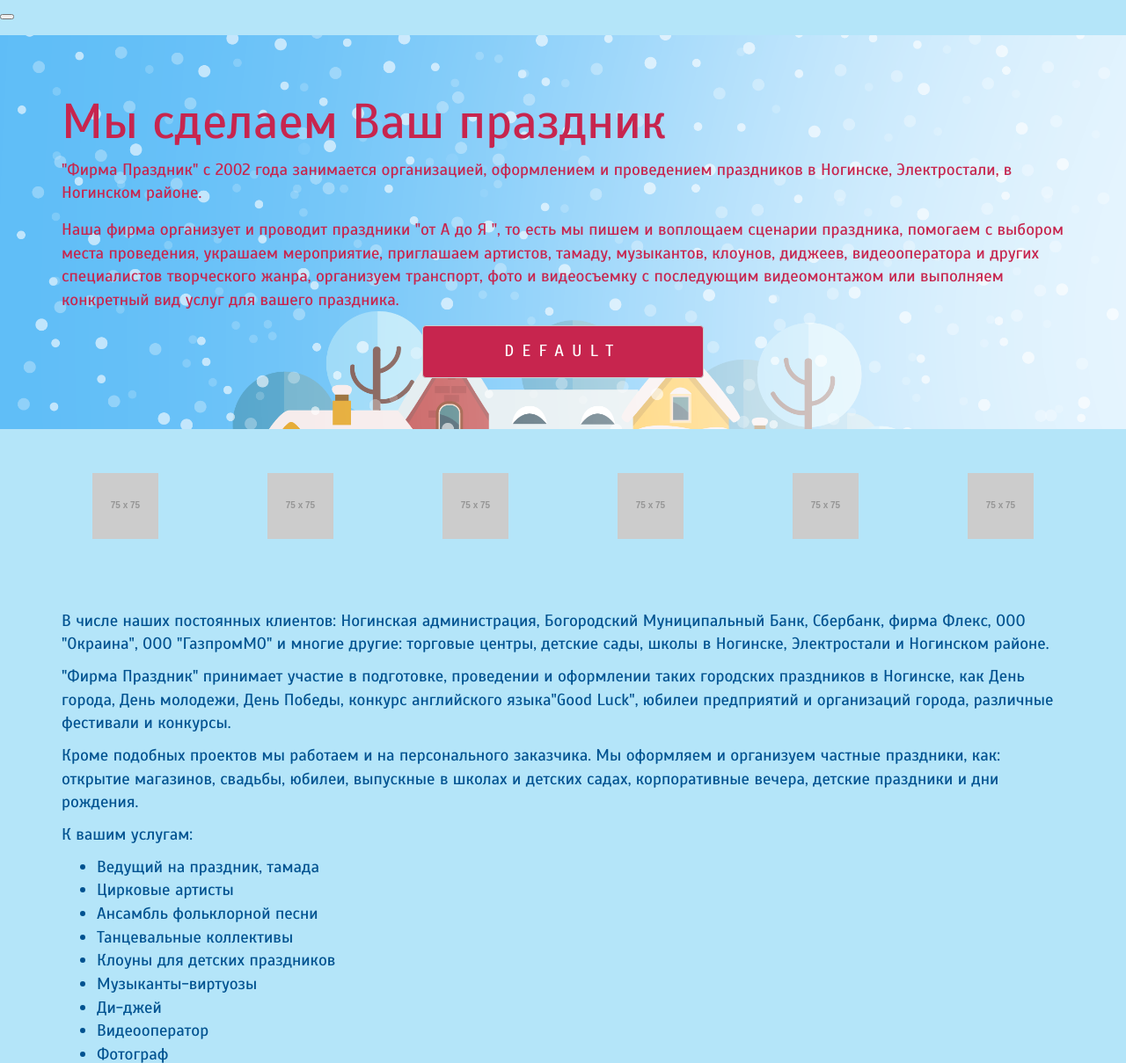
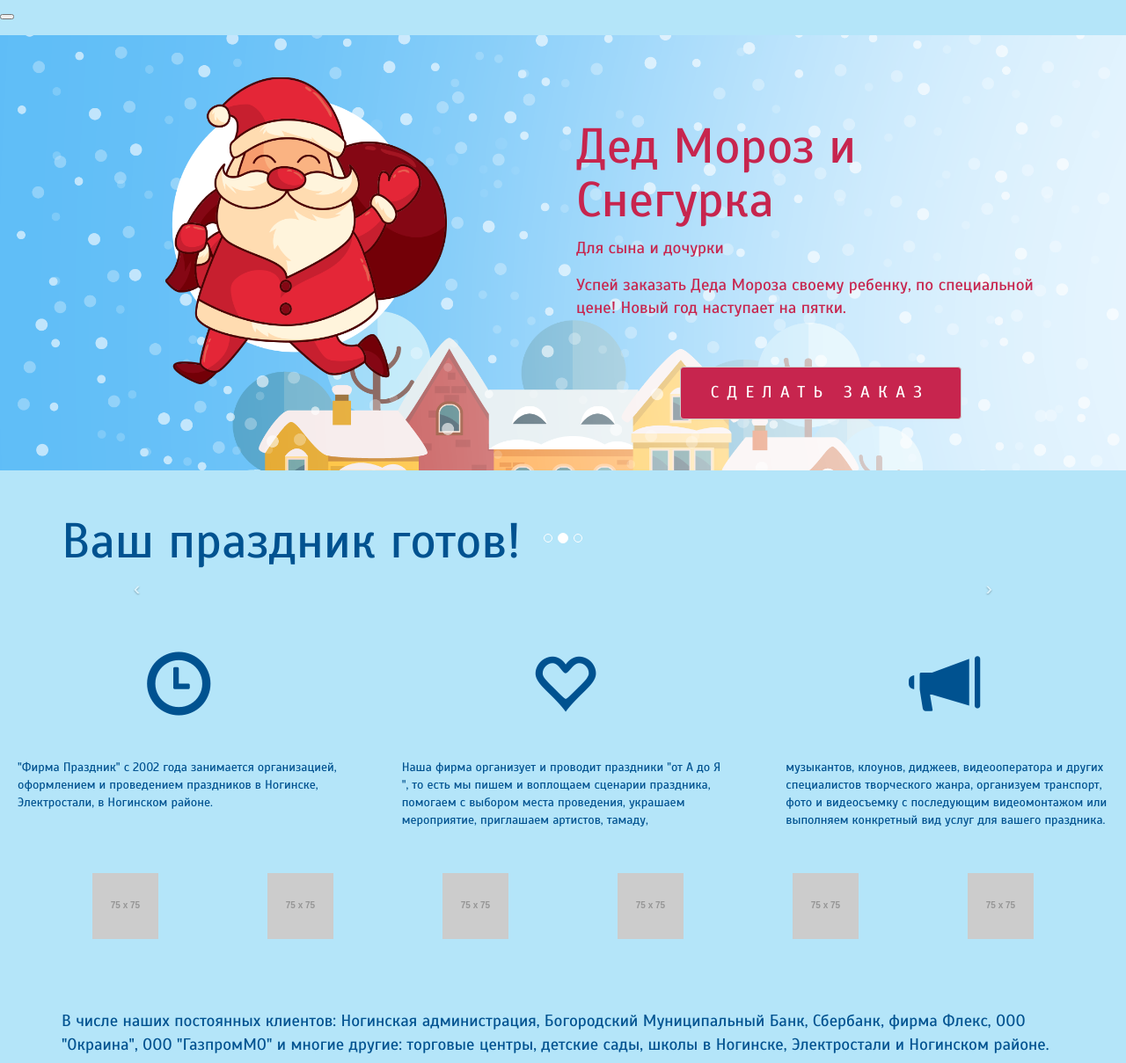
Before and after one commit to BeVigilant1/firmaprazdnik, a website: page index.html in a window 1280 px wide. Shown: the top 1209 px of the page at 88% size. Drawn offline with nearby package versions, Linux system fonts and the light colour scheme; placeholder pictures from the web are drawn by us; some icons are missing.

Commit message:
adding files

```diff
--- a/index.html
+++ b/index.html
@@ -6,6 +6,8 @@
     <meta name="viewport" content="width=device-width, initial-scale=1">
     <!-- The above 3 meta tags *must* come first in the head; any other head content must come *after* these tags -->
     <title>Фирма праздник</title>
+
+    <script src="https://ajax.googleapis.com/ajax/libs/jquery/3.1.1/jquery.min.js"></script>
 
     <!-- Bootstrap -->
     <link rel="stylesheet" href="https://maxcdn.bootstrapcdn.com/bootstrap/4.0.0-alpha.5/css/bootstrap.min.css" integrity="sha384-AysaV+vQoT3kOAXZkl02PThvDr8HYKPZhNT5h/CXfBThSRXQ6jW5DO2ekP5ViFdi" crossorigin="anonymous">
@@ -60,19 +62,110 @@
 
           <div class="container">
 
-            <h1>Мы сделаем Ваш праздник</h1>
+            <div class="row">
 
-            <p>"Фирма Праздник" c 2002 года занимается организацией, оформлением и проведением праздников в Ногинске, Электростали, в Ногинском районе.</p>
+                <div class="col-md-6 col-sm-6 centered">
 
-            <p>Наша фирма организует и проводит праздники "от А до  Я  ", то есть мы пишем и воплощаем сценарии праздника, помогаем с выбором места проведения, украшаем мероприятие, приглашаем артистов, тамаду, музыкантов, клоунов, диджеев, видеооператора и других специалистов творческого жанра, организуем транспорт, фото и видеосъемку с последующим видеомонтажом или выполняем конкретный вид услуг для вашего праздника.</p>
+                    <img class="img-responsive morozik" src="img/morozik.png" alt="Дед Мороз">
 
-          <button type="button" class="btn btn-default float-xs-right">Default</button>
+                </div>
+
+                <div class="col-md-6 col-sm-6">
+
+                    <div class="info centered">
+
+                          <h1>Дед Мороз и Снегурка</h1>
+
+                          <p>Для сына и дочурки</p>
+
+                          <p>Успей заказать Деда Мороза своему ребенку, по специальной цене! Новый год наступает на пятки.</p>
+
+                     </div>
+
+                          <button type="button" class="btn btn-default">Сделать заказ</button>
+
+
+
+                </div>
+
+            </div>
 
           </div>
 
       </div>
 
+
+
       <div class="container">
+
+        <h1>Ваш праздник готов!</h1>
+
+          <div class="row">
+            <div class="container">
+                      <div id="carousel" class="carousel slide carousel-fade" data-ride="carousel">
+    <ol class="carousel-indicators">
+        <li data-target="#carousel" data-slide-to="0" class="active"></li>
+        <li data-target="#carousel" data-slide-to="1"></li>
+        <li data-target="#carousel" data-slide-to="2"></li>
+    </ol>
+    <!-- Carousel items -->
+    <div class="carousel-inner">
+        <div class="active item"></div>
+        <div class="item"></div>
+        <div class="item"></div>
+    </div>
+    <!-- Carousel nav -->
+    <a class="carousel-control left" href="#carousel" data-slide="prev">&lsaquo;</a>
+    <a class="carousel-control right" href="#carousel" data-slide="next">&rsaquo;</a>
+</div>
+                    </div>
+            </div>
+          </div>
+
+
+          <div class="row flat-icons">
+
+              <div class="col-md-4">
+
+
+                 <div class="texter">
+
+                        <span class="glyphicon glyphicon-time"></span>
+
+                        <p>"Фирма Праздник" c 2002 года занимается организацией, оформлением и проведением праздников в Ногинске, Электростали, в Ногинском районе.</p>
+
+                  </div>
+
+              </div>
+
+              <div class="col-md-4">
+
+                 <div class="texter">
+
+                        <span class="glyphicon glyphicon-heart-empty"></span>
+                                <p>Наша фирма организует и проводит праздники "от А до  Я  ", то есть мы пишем и воплощаем сценарии праздника, помогаем с выбором места проведения, украшаем мероприятие, приглашаем артистов, тамаду,</p>
+                  </div>
+              </div>
+
+              <div class="col-md-4">
+                    <div class="texter">
+
+                        <span class="glyphicon glyphicon-bullhorn"></span>
+
+                  <p>музыкантов, клоунов, диджеев, видеооператора и других специалистов творческого жанра, организуем транспорт, фото и видеосъемку с последующим видеомонтажом или выполняем конкретный вид услуг для вашего праздника.</p>
+                    </div>
+              </div>
+            </div>
+
+
+
+
+
+      </div>
+
+
+
+      <div class="container clearfix">
 
           <div class="logos col-md-12">
 
@@ -145,6 +238,8 @@
 
    <footer>
 
+     <div class="container">
+
           <p>
               Контакты "Фирмы Праздник":
               8(905) 559 92 91, 8(903) 237 00 86.
@@ -153,14 +248,18 @@
               Наша почта kovtungal@mail.ru
           </p>
 
+      </div>
+
    </footer>
 
+ <script src="js/app.js"></script>
+   <script src="https://maxcdn.bootstrapcdn.com/bootstrap/4.0.0-alpha.5/js/bootstrap.min.js" integrity="sha384-BLiI7JTZm+JWlgKa0M0kGRpJbF2J8q+qreVrKBC47e3K6BW78kGLrCkeRX6I9RoK" crossorigin="anonymous"></script>
+   <!-- jQuery (necessary for Bootstrap's JavaScript plugins) -->
 
-   <script src="js/bootstrap.min.js"></script>
-   <!-- jQuery (necessary for Bootstrap's JavaScript plugins) -->
-   <script src="https://ajax.googleapis.com/ajax/libs/jquery/1.12.4/jquery.min.js"></script>
    <!-- Include all compiled plugins (below), or include individual files as needed -->
-   <script src="https://maxcdn.bootstrapcdn.com/bootstrap/4.0.0-alpha.5/js/bootstrap.min.js" integrity="sha384-BLiI7JTZm+JWlgKa0M0kGRpJbF2J8q+qreVrKBC47e3K6BW78kGLrCkeRX6I9RoK" crossorigin="anonymous"></script>
+
+
+
 
   </body>
 </html>
```
